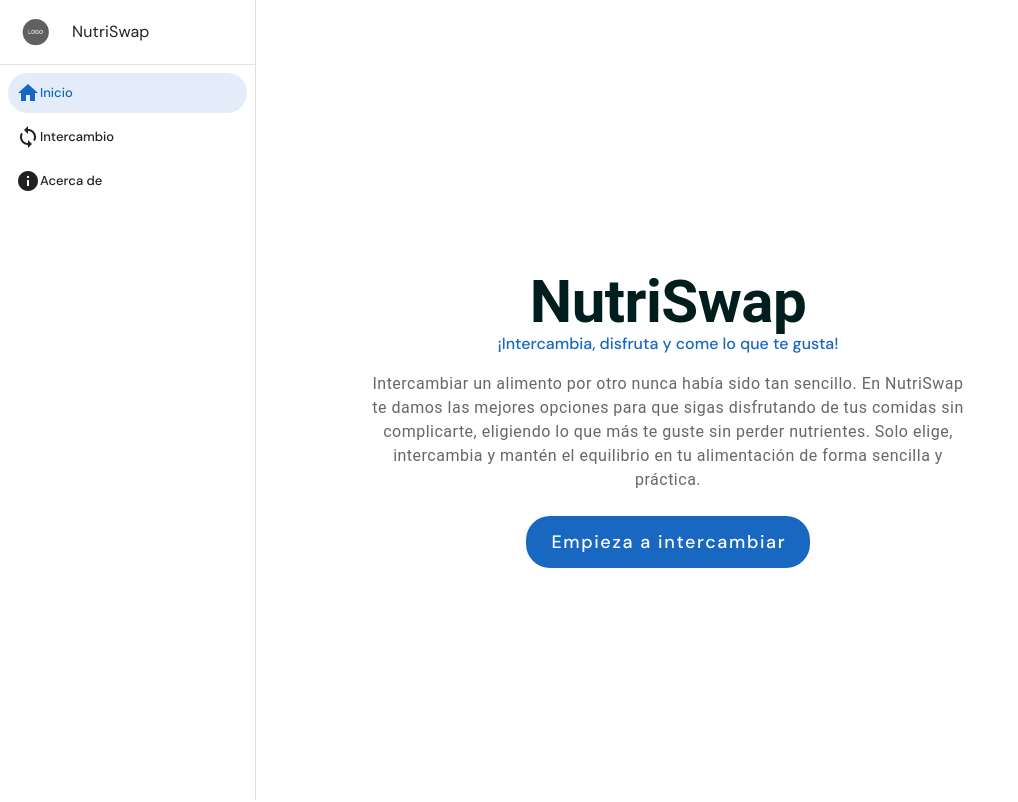
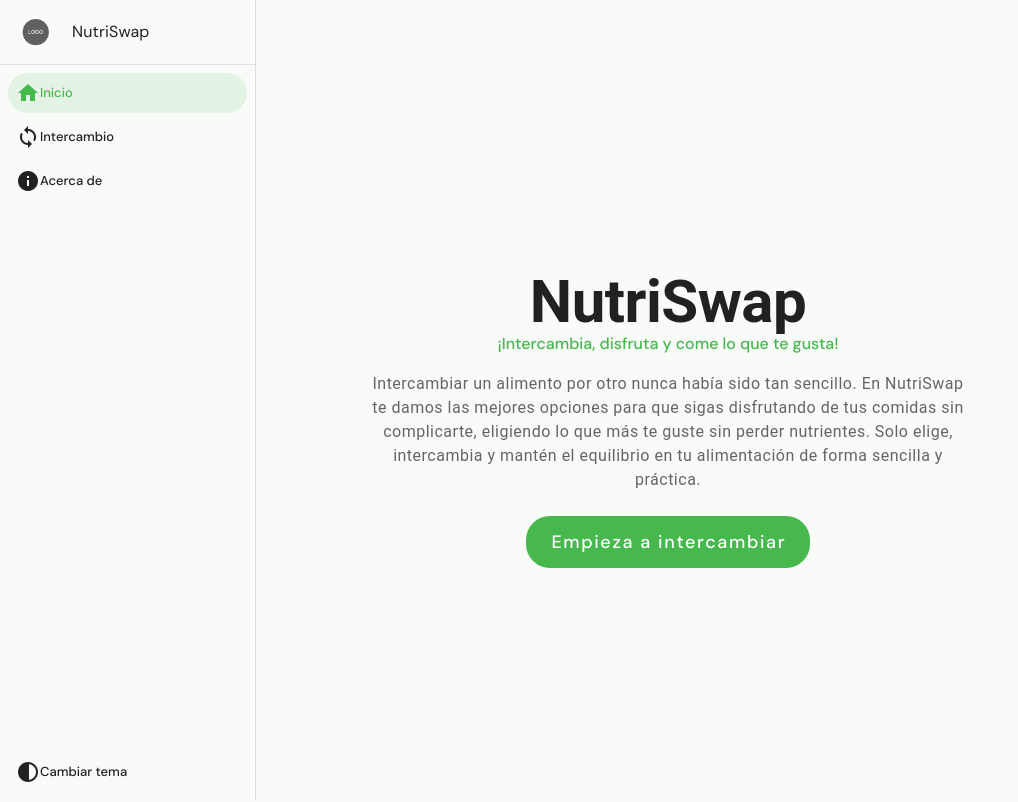
Before and after one commit to Nacho-Gmz/nutri-swap, a Vue app: page / in a window 1280 px wide. Shown: the top 802 px of the page, without its empty margins (0-1018 px from the left). Built offline with nearby package versions, Linux system fonts and the light colour scheme.

Commit message:
Theme changes and theme toggle

```diff
--- a/src/App.vue
+++ b/src/App.vue
@@ -11,15 +11,21 @@ import Sidebar from './components/Sidebar.vue'
 
 <style>
 :root {
-    --light: #fffffe;
-    --light-alt: #abd1c6;
-    --dark: #001e1d;
-    --dark-alt: #0f3433;
 
-    --primary: #abd1c6;
-    --secondary: #004643;
+    /* Light palette */
+    --background-light: #abd1c6;
+    --headline-light: #001e1d;
+    --text-light: #0f3433;
+    --component-bg-light: #004643;
+    --component-text-light: #fffffe;
 
-    --grey: #757575;
+    /* Dark palette */
+    --background: #004643;
+    --headline: #fffffe;
+    --text: #abd1c6;
+    --component-bg: #e8e4e6;
+    --component-text: #001e1d;
+
     --sidebar-width: 300px;
 }
 
--- a/src/components/Sidebar.vue
+++ b/src/components/Sidebar.vue
@@ -1,8 +1,15 @@
 <script setup>
 import { ref } from 'vue';
+import { useTheme } from 'vuetify'
 
 const drawer = ref(true);
 const rail = ref(true);
+
+const theme = useTheme()
+
+function toggleTheme() {
+    theme.global.name.value = theme.global.current.value.dark ? 'light' : 'dark'
+}
 
 const items = ref([
     { title: "Inicio", icon: "home", route: "/" },
@@ -28,5 +35,15 @@ const items = ref([
                 </template>
             </v-list-item>
         </v-list>
+        <template #append>
+            <v-list density="compact" nav>
+
+                <v-list-item @click="toggleTheme" title="Cambiar tema" color="primary" rounded="xl">
+                    <template #prepend>
+                        <span class="material-icons">contrast</span>
+                    </template>
+                </v-list-item>
+            </v-list>
+        </template>
     </v-navigation-drawer>
 </template>
--- a/src/main.js
+++ b/src/main.js
@@ -1,8 +1,7 @@
 import { createApp } from 'vue'
 
 // Vuetify
-import 'vuetify/styles';
-import { createVuetify } from 'vuetify';
+import vuetify from './plugins/vuetify'
 import * as components from 'vuetify/components';
 import * as directives from 'vuetify/directives';
 
@@ -11,11 +10,6 @@ import App from './App.vue'
 
 import router from './router'
 
-const vuetify  = createVuetify({
-    components,
-    directives
-});
-
 createApp(App)
 .use(router)
 .use(vuetify)
--- /dev/null
+++ b/src/plugins/vuetify.js
@@ -0,0 +1,36 @@
+import 'vuetify/styles'
+import * as components from 'vuetify/components';
+import * as directives from 'vuetify/directives';
+import { createVuetify } from 'vuetify'
+
+const vuetify = createVuetify({
+    components,
+    directives,
+    theme: {
+        defaultTheme: 'light',
+        themes: {
+            light: {
+                dark: false,
+                colors: {
+                primary: '#47b84d',
+                secondary: '#93e197',
+                background: '#f9fbf9',
+                surface: '#f9fbf9',
+                text: '#070907',
+                },
+            },
+            dark: {
+                dark: true,
+                colors: {
+                primary: '#47b84d',
+                secondary: '#1e6c22',
+                background: '#040604',
+                surface: '#040604',
+                text: '#f6f8f6',
+                },
+            },
+        },
+    },
+})
+
+export default vuetify
```
